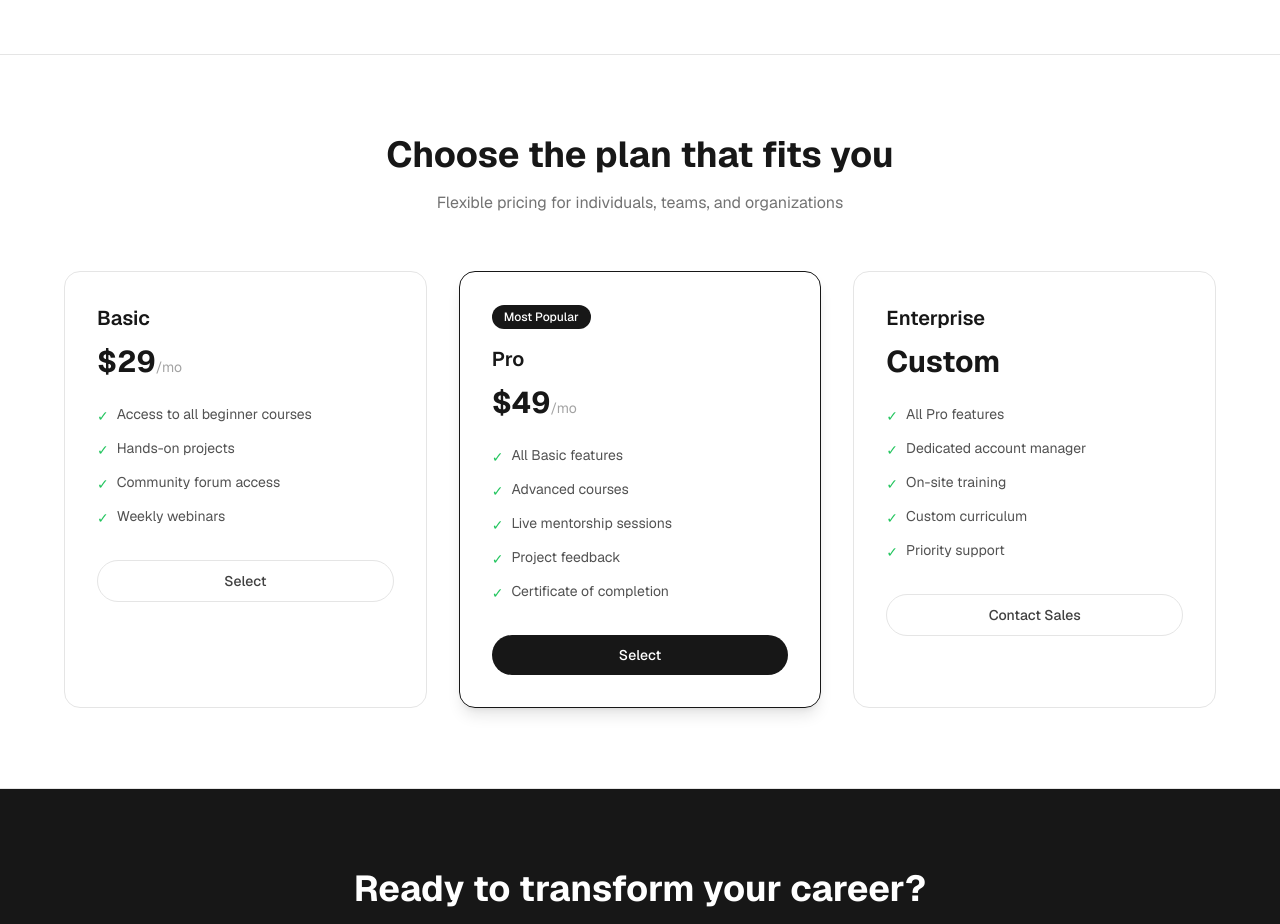
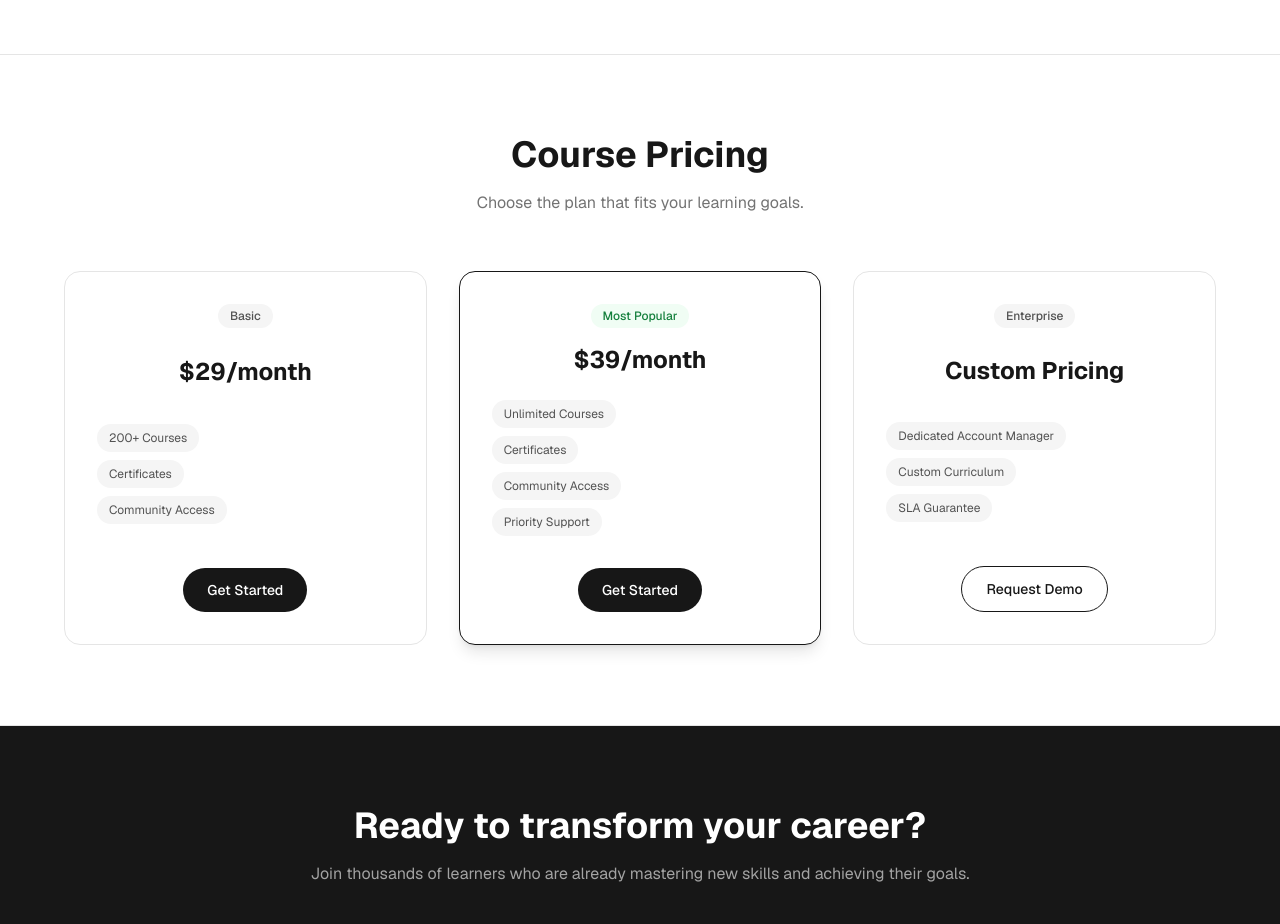
Before and after one commit to Embotic-Wayne/AutoWeb-Test, a Next.js app in the folder apps/project-flow/: page / in a window 1280 px wide. Shown: the part 2260-3184 px from the top of the page. Built offline with nearby package versions, Linux system fonts and the light colour scheme.

Commit message:
Agent update: intel-cc5090b78473 (pricing)

```diff
--- a/apps/project-flow/src/components/ai-generated/Pricing.tsx
+++ b/apps/project-flow/src/components/ai-generated/Pricing.tsx
@@ -1,102 +1,61 @@
 export default function Pricing() {
-  const plans = [
-    {
-      name: "Basic",
-      price: "$29",
-      period: "/mo",
-      popular: false,
-      features: [
-        "Access to all beginner courses",
-        "Hands-on projects",
-        "Community forum access",
-        "Weekly webinars",
-      ],
-      cta: "Select",
-    },
-    {
-      name: "Pro",
-      price: "$49",
-      period: "/mo",
-      popular: true,
-      features: [
-        "All Basic features",
-        "Advanced courses",
-        "Live mentorship sessions",
-        "Project feedback",
-        "Certificate of completion",
-      ],
-      cta: "Select",
-    },
-    {
-      name: "Enterprise",
-      price: "Custom",
-      period: "",
-      popular: false,
-      features: [
-        "All Pro features",
-        "Dedicated account manager",
-        "On-site training",
-        "Custom curriculum",
-        "Priority support",
-      ],
-      cta: "Contact Sales",
-    },
-  ];
-
   return (
     <section id="pricing" className="border-b border-neutral-200 bg-white px-6 py-20">
       <div className="mx-auto max-w-6xl text-center">
-        <h2 className="text-3xl font-bold text-neutral-900 md:text-4xl">
-          Choose the plan that fits you
-        </h2>
-        <p className="mx-auto mt-4 max-w-xl text-neutral-500">
-          Flexible pricing for individuals, teams, and organizations
-        </p>
-
+        <h2 className="text-3xl font-bold text-neutral-900 md:text-4xl">Course Pricing</h2>
+        <p className="mx-auto mt-4 max-w-xl text-neutral-500">Choose the plan that fits your learning goals.</p>
         <div className="mt-14 grid gap-8 sm:grid-cols-3">
-          {plans.map((p) => (
-            <div
-              key={p.name}
-              className={`rounded-2xl border p-8 text-left ${
-                p.popular
-                  ? "border-neutral-900 shadow-lg"
-                  : "border-neutral-200"
-              }`}
-            >
-              {p.popular && (
-                <span className="mb-4 inline-block rounded-full bg-neutral-900 px-3 py-1 text-xs font-medium text-white">
-                  Most Popular
-                </span>
-              )}
-              <h3 className="text-xl font-semibold text-neutral-900">
-                {p.name}
-              </h3>
-              <div className="mt-3 text-3xl font-bold text-neutral-900">
-                {p.price}
-                <span className="text-sm font-normal text-neutral-400">
-                  {p.period}
-                </span>
-              </div>
-              <ul className="mt-6 space-y-3 text-sm text-neutral-600">
-                {p.features.map((f) => (
-                  <li key={f} className="flex items-start gap-2">
-                    <span className="mt-0.5 text-green-500">&#10003;</span>
-                    {f}
-                  </li>
-                ))}
-              </ul>
-              <a
-                href="/signup"
-                className={`mt-8 block w-full rounded-full py-2.5 text-center text-sm font-medium transition-colors ${
-                  p.popular
-                    ? "bg-neutral-900 text-white hover:bg-neutral-800"
-                    : "border border-neutral-200 bg-white text-neutral-700 hover:bg-neutral-50"
-                }`}
-              >
-                {p.cta}
-              </a>
-            </div>
-          ))}
+          <div className="rounded-2xl border border-neutral-200 bg-white p-8 flex flex-col items-center justify-between">
+            <span className="rounded-full px-3 py-1 text-xs font-medium bg-neutral-100 text-neutral-600">Basic</span>
+            <h3 className="mt-4 text-2xl font-bold text-neutral-900">$29/month</h3>
+            <ul className="mt-6 w-full space-y-2 text-left">
+              <li className="flex items-center gap-2">
+                <span className="rounded-full bg-neutral-100 px-3 py-1.5 text-xs text-neutral-600">200+ Courses</span>
+              </li>
+              <li className="flex items-center gap-2">
+                <span className="rounded-full bg-neutral-100 px-3 py-1.5 text-xs text-neutral-600">Certificates</span>
+              </li>
+              <li className="flex items-center gap-2">
+                <span className="rounded-full bg-neutral-100 px-3 py-1.5 text-xs text-neutral-600">Community Access</span>
+              </li>
+            </ul>
+            <button className="mt-8 rounded-full bg-neutral-900 px-6 py-3 text-sm font-medium text-white hover:bg-neutral-800 transition-colors">Get Started</button>
+          </div>
+          <div className="rounded-2xl border border-neutral-900 shadow-lg bg-white p-8 flex flex-col items-center justify-between">
+            <span className="rounded-full px-3 py-1 text-xs font-medium bg-green-50 text-green-700">Most Popular</span>
+            <h3 className="mt-4 text-2xl font-bold text-neutral-900">$39/month</h3>
+            <ul className="mt-6 w-full space-y-2 text-left">
+              <li className="flex items-center gap-2">
+                <span className="rounded-full bg-neutral-100 px-3 py-1.5 text-xs text-neutral-600">Unlimited Courses</span>
+              </li>
+              <li className="flex items-center gap-2">
+                <span className="rounded-full bg-neutral-100 px-3 py-1.5 text-xs text-neutral-600">Certificates</span>
+              </li>
+              <li className="flex items-center gap-2">
+                <span className="rounded-full bg-neutral-100 px-3 py-1.5 text-xs text-neutral-600">Community Access</span>
+              </li>
+              <li className="flex items-center gap-2">
+                <span className="rounded-full bg-neutral-100 px-3 py-1.5 text-xs text-neutral-600">Priority Support</span>
+              </li>
+            </ul>
+            <button className="mt-8 rounded-full bg-neutral-900 px-6 py-3 text-sm font-medium text-white hover:bg-neutral-800 transition-colors">Get Started</button>
+          </div>
+          <div className="rounded-2xl border border-neutral-200 bg-white p-8 flex flex-col items-center justify-between">
+            <span className="rounded-full px-3 py-1 text-xs font-medium bg-neutral-100 text-neutral-600">Enterprise</span>
+            <h3 className="mt-4 text-2xl font-bold text-neutral-900">Custom Pricing</h3>
+            <ul className="mt-6 w-full space-y-2 text-left">
+              <li className="flex items-center gap-2">
+                <span className="rounded-full bg-neutral-100 px-3 py-1.5 text-xs text-neutral-600">Dedicated Account Manager</span>
+              </li>
+              <li className="flex items-center gap-2">
+                <span className="rounded-full bg-neutral-100 px-3 py-1.5 text-xs text-neutral-600">Custom Curriculum</span>
+              </li>
+              <li className="flex items-center gap-2">
+                <span className="rounded-full bg-neutral-100 px-3 py-1.5 text-xs text-neutral-600">SLA Guarantee</span>
+              </li>
+            </ul>
+            <button className="mt-8 rounded-full border border-neutral-900 px-6 py-3 text-sm font-medium text-neutral-900 hover:bg-neutral-50 transition-colors">Request Demo</button>
+          </div>
         </div>
       </div>
     </section>
```
